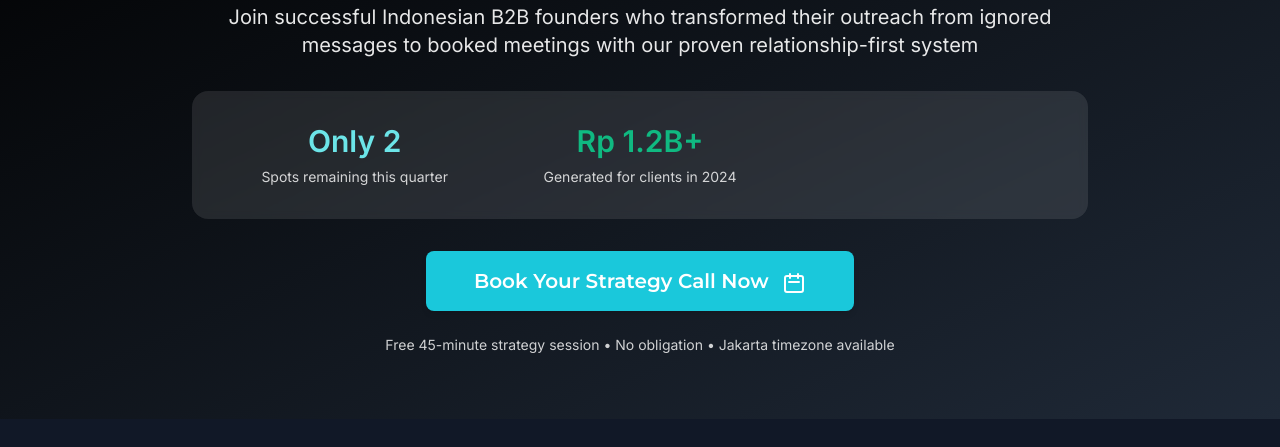
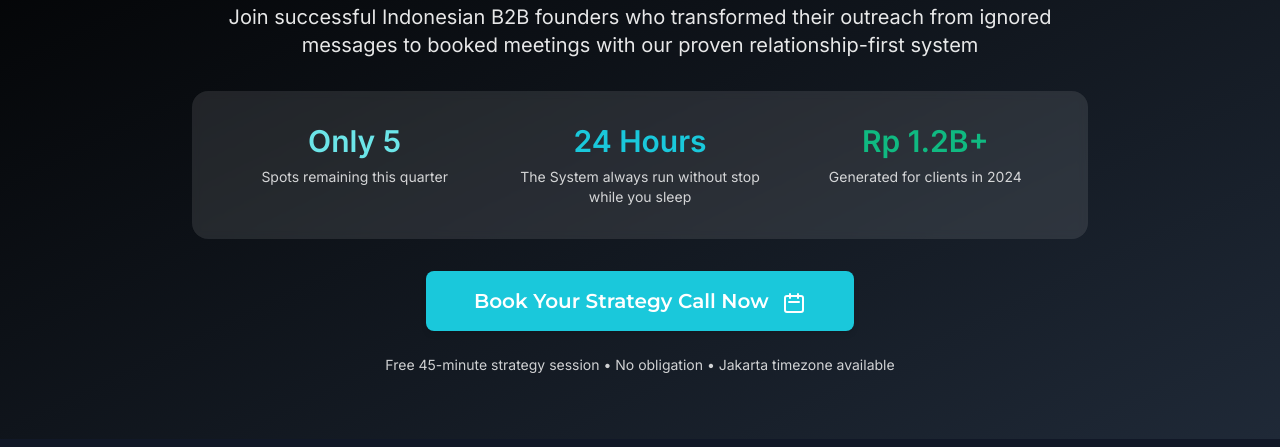
Before and after one commit to adityarezavahlefy/Introplus-website, a website: page index.html in a window 1280 px wide. Shown: the part 8479-8926 px from the top of the page. Drawn offline with Linux system fonts and the light colour scheme; a script that the page names is missing.

Commit message:
Update index.html

```diff
--- a/index.html
+++ b/index.html
@@ -1096,8 +1096,12 @@
                 <div class="bg-white/10 backdrop-blur-sm rounded-2xl p-8 mb-8">
                     <div class="grid md:grid-cols-3 gap-6 text-center">
                         <div>
-                            <div class="text-3xl font-bold text-accent mb-2">Only 2</div>
+                            <div class="text-3xl font-bold text-accent mb-2">Only 5</div>
                             <p class="text-sm opacity-80">Spots remaining this quarter</p>
+                        </div>
+                        <div>
+                            <div class="text-3xl font-bold text-primary mb-2">24 Hours</div>
+                            <p class="text-sm opacity-80">The System always run without stop while you sleep</p>
                         </div>
                         <div>
                             <div class="text-3xl font-bold text-success-500 mb-2">Rp 1.2B+</div>
```
